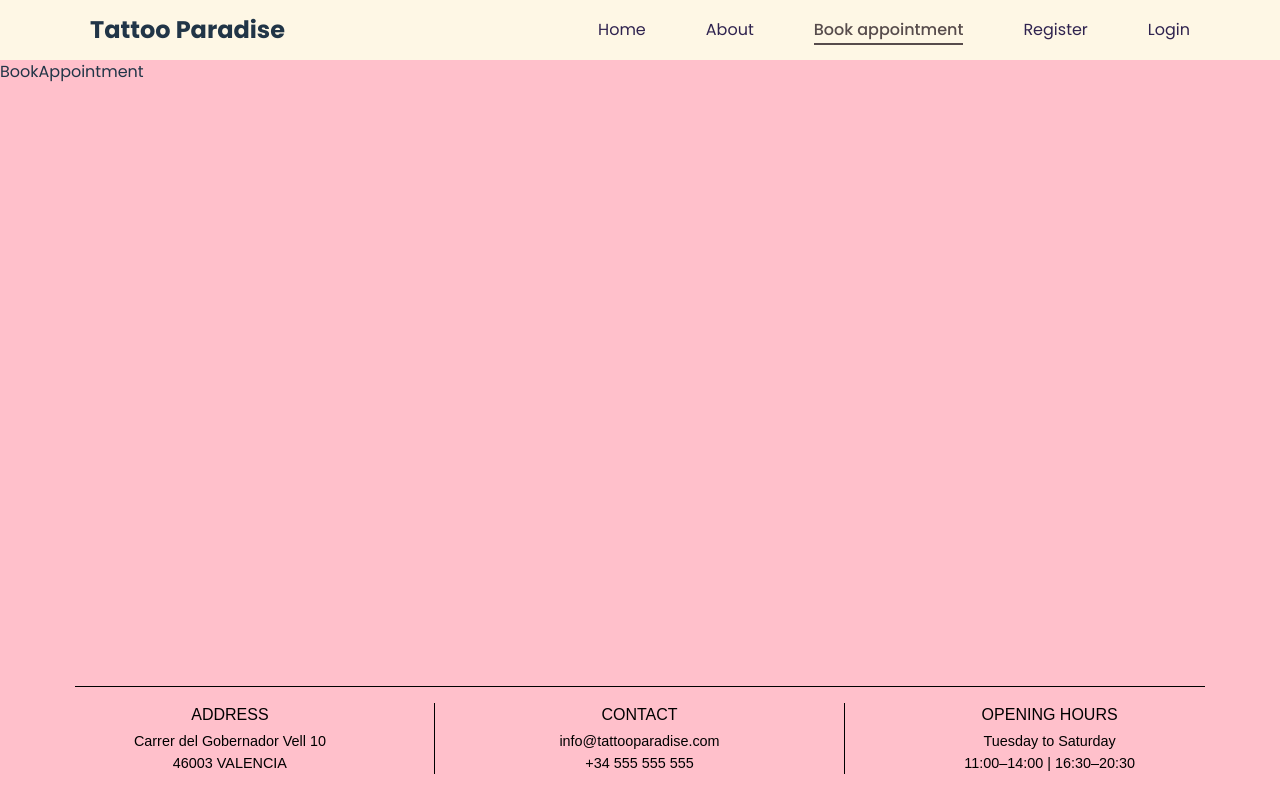
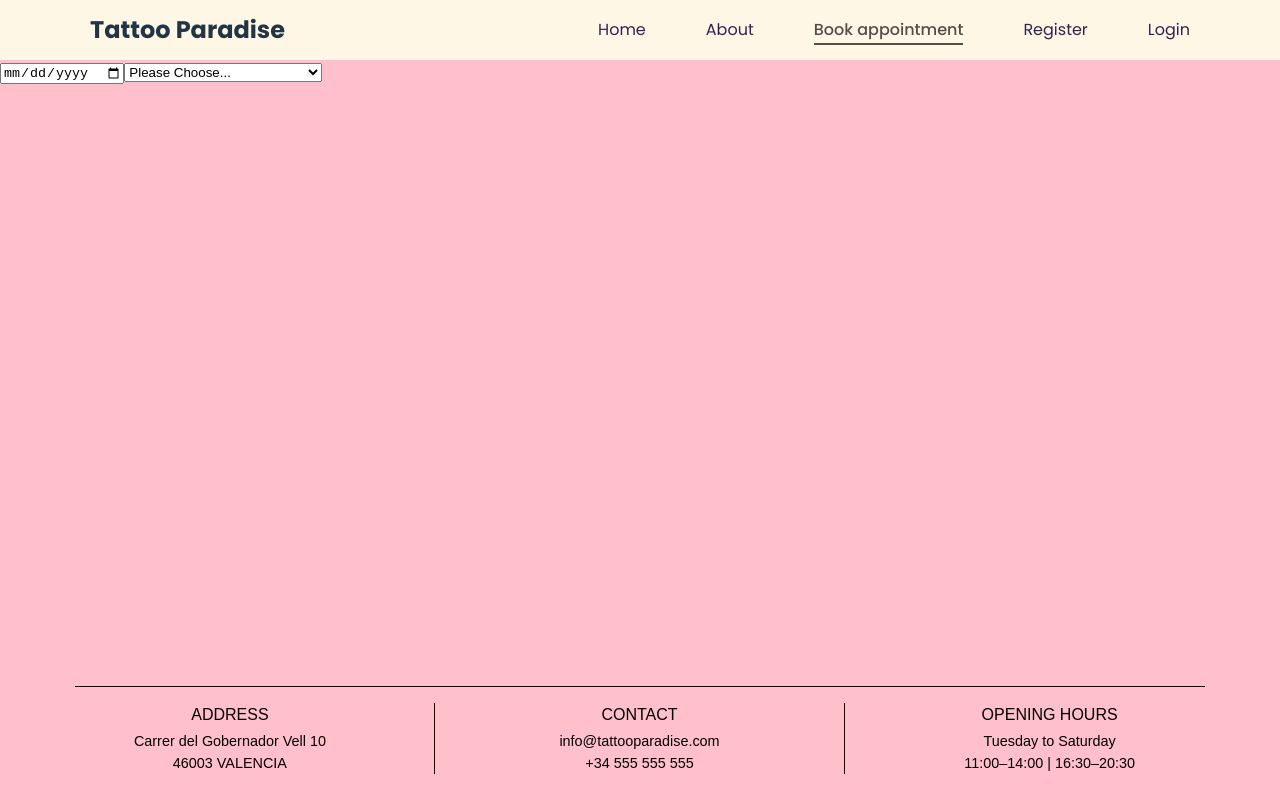
Before and after one commit to MandySpaan/GH_P4_TattooStudio_Frontend, a React (Vite) app: page /appointments in a window 1280 px wide. Built offline with nearby package versions, Linux system fonts and the light colour scheme.

Commit message:
feat: added fields to select date and service to BookAppointment

```diff
--- a/src/components/BookAppointment/BookAppointment.jsx
+++ b/src/components/BookAppointment/BookAppointment.jsx
@@ -1,7 +1,42 @@
-import React from "react";
+import React, { useEffect, useState } from "react";
 
 const BookAppointment = () => {
-  return <div>BookAppointment</div>;
+  const [newAppointment, setNewAppointment] = useState({
+    serviceIs: "",
+    date: "",
+  });
+
+  const todayString = new Date().toISOString().split("T")[0];
+
+  const inputHandler = (e) => {
+    setNewAppointment({
+      ...newAppointment,
+      [e.target.name]: e.target.value,
+    });
+  };
+
+  return (
+    <div>
+      <input
+        type="date"
+        min={todayString}
+        value={newAppointment.date}
+        name="date"
+        onChange={(e) => inputHandler(e)}
+      />
+
+      <select onChange={(e) => inputHandler(e)}>
+        <option disable selected hidden>
+          Please Choose...
+        </option>
+        <option value={1}>Personalized Tattoo</option>
+        <option value={2}>Catalogue Tattoo</option>
+        <option value={3}>Restoration and Rejuvenation</option>
+        <option value={4}>Placement of piercings</option>
+        <option value={5}>The shop</option>
+      </select>
+    </div>
+  );
 };
 
 export default BookAppointment;
```
